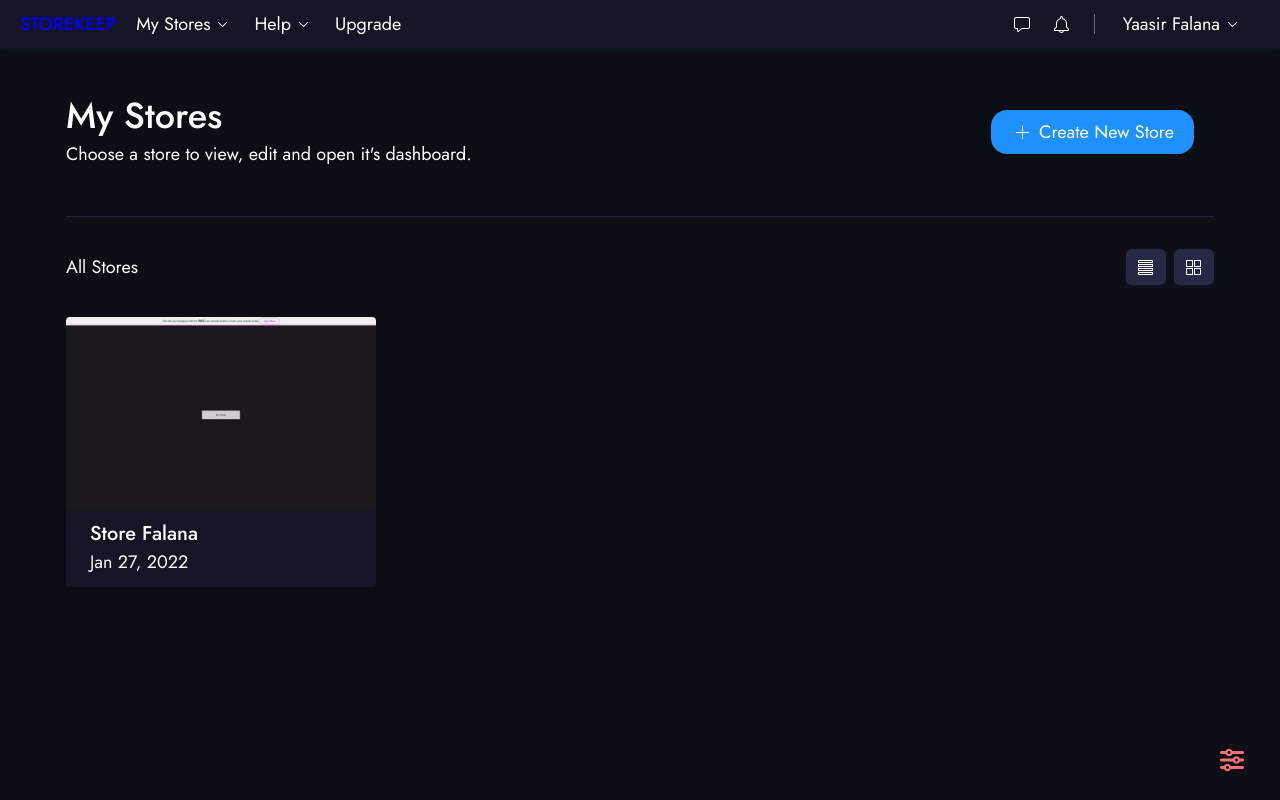
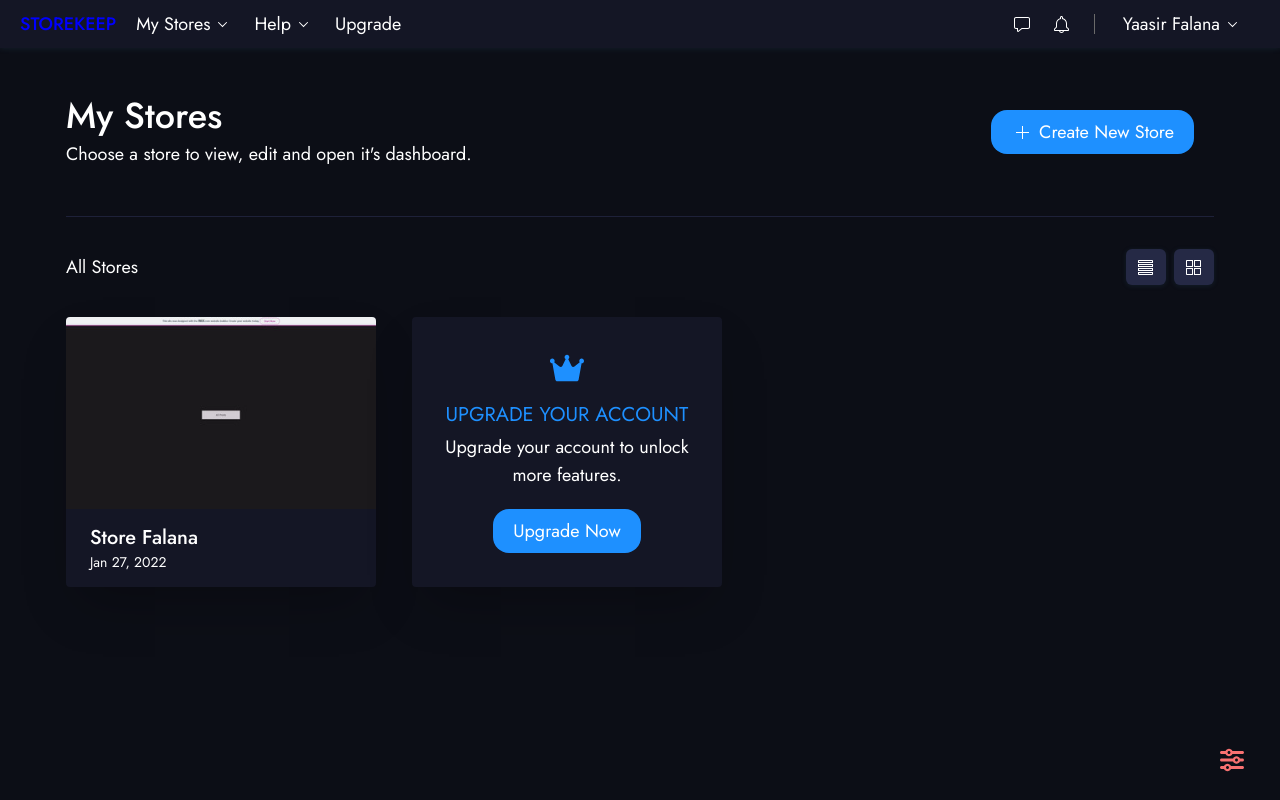
Before and after one commit to Yaasir024/StoreKeep, a Vue app: page /account in a window 1280 px wide. Built offline with nearby package versions, Linux system fonts and the light colour scheme.

Commit message:
/upgrade banner

```diff
--- a/src/views/AccountView.vue
+++ b/src/views/AccountView.vue
@@ -6,7 +6,7 @@ const system = useSystemStore();
 </script>
 
 <template>
-  <div :class="{'dark' : system.darkMode}">
+  <div :class="{ dark: system.darkMode }">
     <section
       class="bg-white text-sk-text-dark text-lg min-h-screen dark:bg-ps-gray-700 dark:text-sk-white"
     >
@@ -128,9 +128,9 @@ const system = useSystemStore();
               </button>
             </div>
           </div>
-          <div class="">
+          <div class="flex flex-row flex-wrap">
             <div
-              class="h-[270px] w-[310px] bg-sk-white dark:bg-ps-gray-800 shadow-xl flex flex-col rounded overflow-hidden cursor-pointer transition-all duration-300 ease-in-out hover:-translate-y-1"
+              class="h-[270px] w-[310px] mr-9 bg-sk-white dark:bg-ps-gray-800 shadow-2xl flex flex-col rounded overflow-hidden cursor-pointer transition-all duration-300 ease-in-out hover:-translate-y-1"
             >
               <div class="img-wrapper h-48">
                 <img
@@ -142,9 +142,33 @@ const system = useSystemStore();
               <div class="flex flex-col grow justify-center items-start px-6">
                 <div class="">
                   <p class="text-xl font-medium">Store Falana</p>
-                  <p>Jan 27, 2022</p>
+                  <p class="text-sm">Jan 27, 2022</p>
                 </div>
               </div>
+            </div>
+            <div
+              class="h-[270px] w-[310px] px-2 bg-sk-white dark:bg-ps-gray-800 shadow-2xl text-center rounded overflow-hidden cursor-pointer transition-all duration-300 ease-in-out hover:-translate-y-1 flex flex-col items-center justify-center"
+            >
+              <div class="flex items-center justify-center mb-4 text-sk-blue-700">
+                <svg
+                  xmlns="http://www.w3.org/2000/svg"
+                  viewBox="0 0 576 512"
+                  width="34"
+                  height="34"
+                  fill="currentColor"
+                >
+                  <path
+                    d="M576 136c0 22.09-17.91 40-40 40c-.248 0-.4551-.1266-.7031-.1305l-50.52 277.9C482 468.9 468.8 480 453.3 480H122.7c-15.46 0-28.72-11.06-31.48-26.27L40.71 175.9C40.46 175.9 40.25 176 39.1 176c-22.09 0-40-17.91-40-40S17.91 96 39.1 96s40 17.91 40 40c0 8.998-3.521 16.89-8.537 23.57l89.63 71.7c15.91 12.73 39.5 7.544 48.61-10.68l57.6-115.2C255.1 98.34 247.1 86.34 247.1 72C247.1 49.91 265.9 32 288 32s39.1 17.91 39.1 40c0 14.34-7.963 26.34-19.3 33.4l57.6 115.2c9.111 18.22 32.71 23.4 48.61 10.68l89.63-71.7C499.5 152.9 496 144.1 496 136C496 113.9 513.9 96 536 96S576 113.9 576 136z"
+                  />
+                </svg>
+              </div>
+              <p class="text-xl text-sk-blue-700 mb-1">UPGRADE YOUR ACCOUNT</p>
+              <p class="px-4">Upgrade your account to unlock more features.</p>
+              <button
+                class="mt-5 py-2 px-5 text-white bg-sk-blue-700 rounded-2xl transition-all duration-300 ease-in-out hover:-translate-y-1"
+              >
+                <span>Upgrade Now</span>
+              </button>
             </div>
           </div>
         </div>
```
